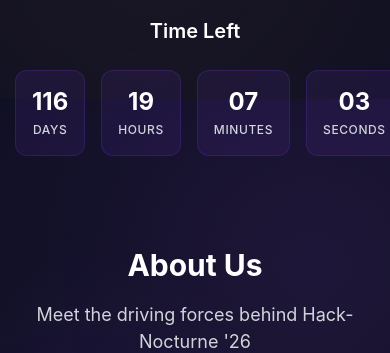
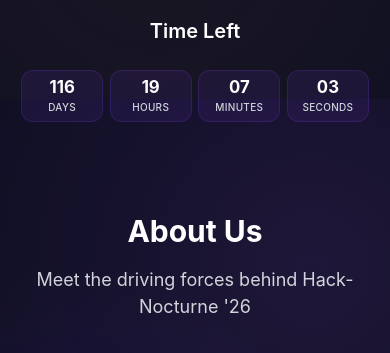
Before and after one commit to Hack-Nocturne/landing-page, an Astro site: page / in a window 390 px wide. Shown: the part 745-1098 px from the top of the page. Built offline with nearby package versions, Linux system fonts and the light colour scheme; Astro itself is replaced by a stand-in of ours.

Commit message:
fixed responsiveness

```diff
--- a/src/components/CountdownTimer.astro
+++ b/src/components/CountdownTimer.astro
@@ -109,10 +109,13 @@
 
   .countdown {
     display: grid;
-    grid-template-columns: repeat(4, 1fr);
+    /* keep 4 columns but ensure cells can shrink to avoid overflow */
+    grid-template-columns: repeat(4, minmax(0, 1fr));
     gap: var(--space-4);
     max-width: 400px;
     margin: 0 auto;
+    box-sizing: border-box;
+    padding: 0 0.5rem;
   }
 
   .countdown-item {
@@ -176,4 +179,30 @@
       font-size: var(--font-size-sm);
     }
   }
+
+  /* Reduce sizes while keeping 4 columns on narrow screens (e.g. 375px) */
+  @media (max-width: 480px) {
+    .countdown {
+      /* keep 4 columns but allow content to be tighter */
+      grid-template-columns: repeat(4, minmax(0, 1fr));
+      gap: 0.4rem;
+      padding: 0 0.375rem;
+      max-width: 100%;
+    }
+
+    .countdown-item {
+      padding: 0.35rem 0.45rem;
+    }
+
+    .countdown-number {
+      /* slightly smaller numeric size to prevent wrapping/overflow */
+      font-size: 1.05rem; /* roughly small-medium */
+      margin-bottom: 0.15rem;
+    }
+
+    .countdown-label {
+      font-size: 0.625rem; /* smaller labels */
+      letter-spacing: 0.03em;
+    }
+  }
 </style>
```
